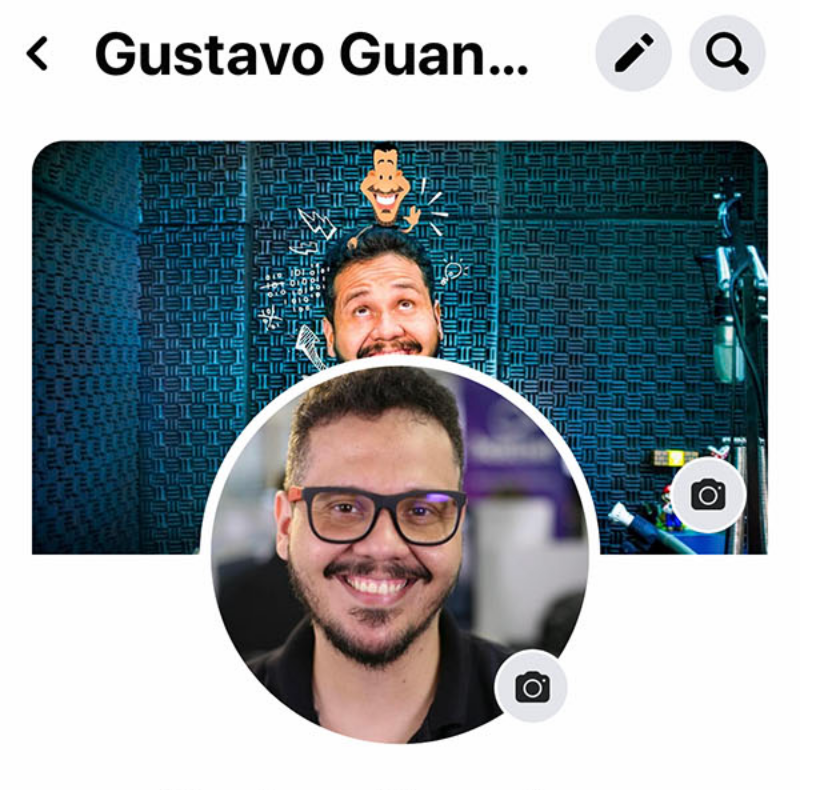
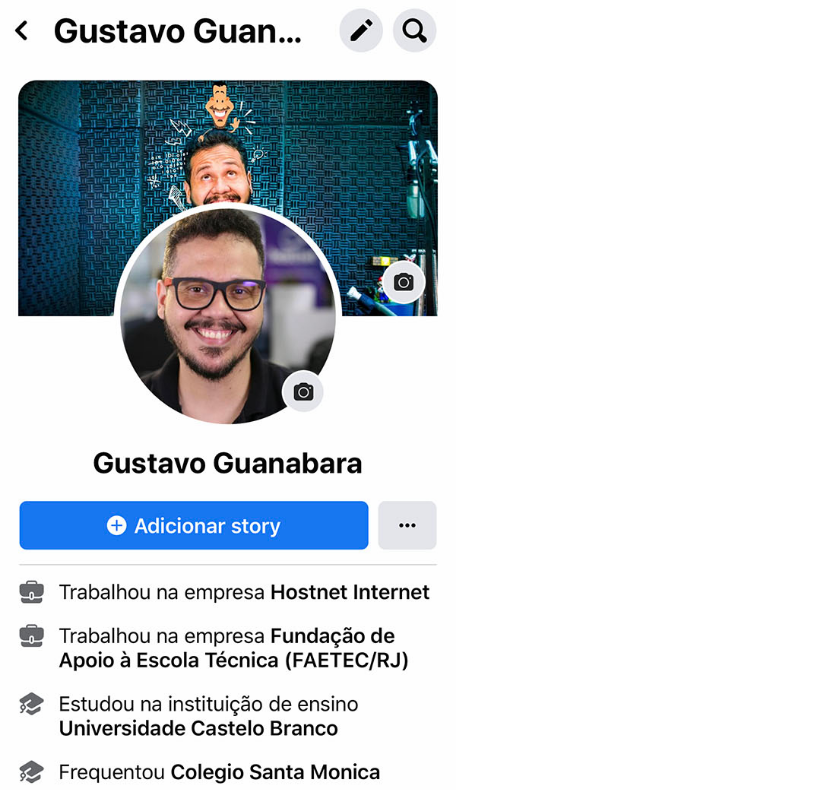
Before and after one commit to murilo1210/projeto-social, a plain HTML site: page facebook.html in a window 1280 px wide. Shown: the top 790 px of the page, without its empty margins (0-818 px from the left). Drawn offline with Linux system fonts and the light colour scheme.

Commit message:
adaptações

```diff
--- a/facebook.html
+++ b/facebook.html
@@ -5,6 +5,11 @@
     <meta name="viewport" content="width=device-width, initial-scale=1.0">
     <title>Facebook</title>
     <link rel="stylesheet" href="estilos/social.css">
+    <style>
+        img {
+            width: 57vh;
+        }
+    </style>
 </head>
 <body>
     <img src="imagens/tela-facebook.jpg" alt="Facebook">
```
Also changed, not shown: github.html (+5 -0 lines), instagram.html (+5 -1 lines), twitter.html (+5 -0 lines), youtube.html (+5 -0 lines).
